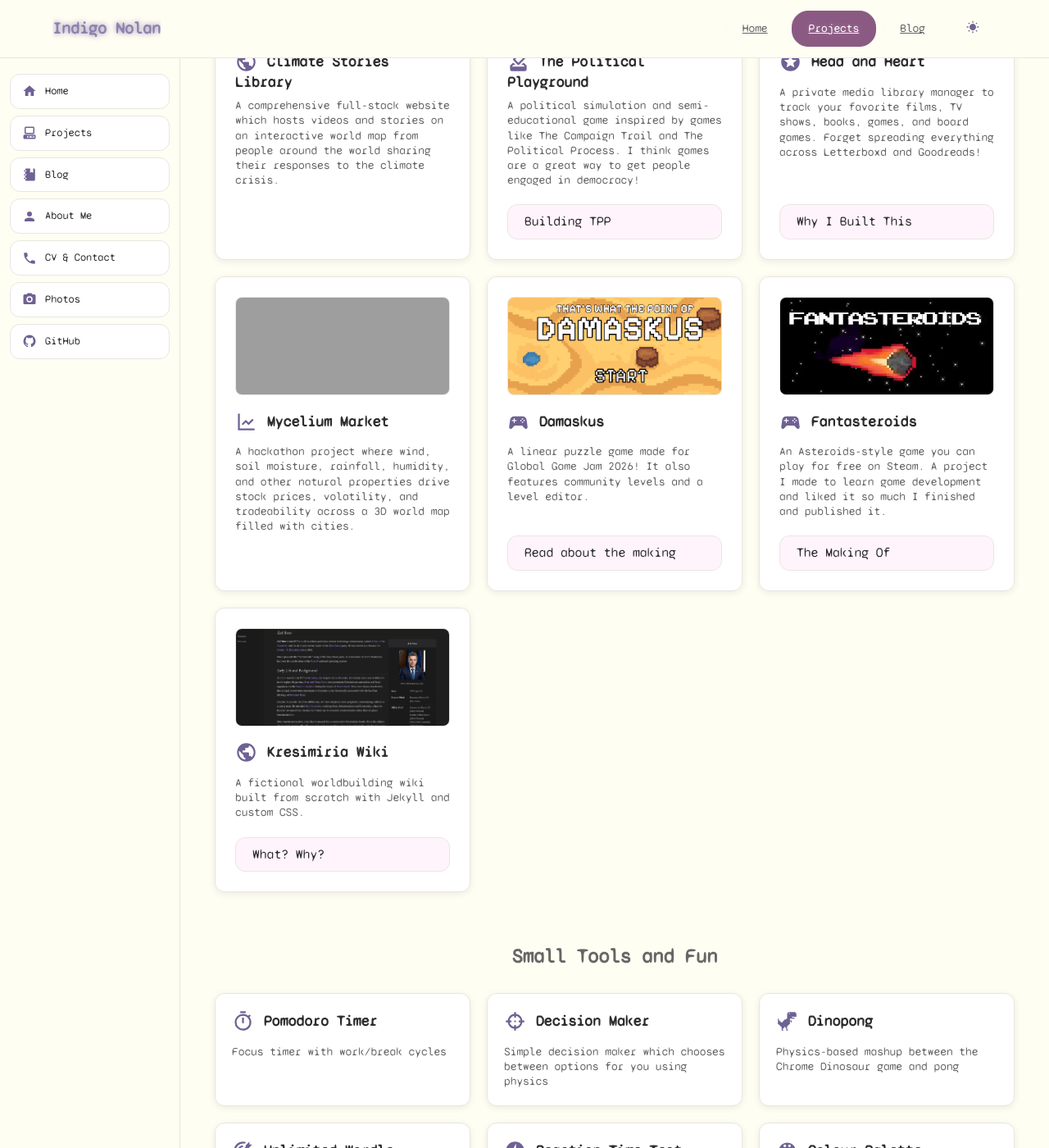
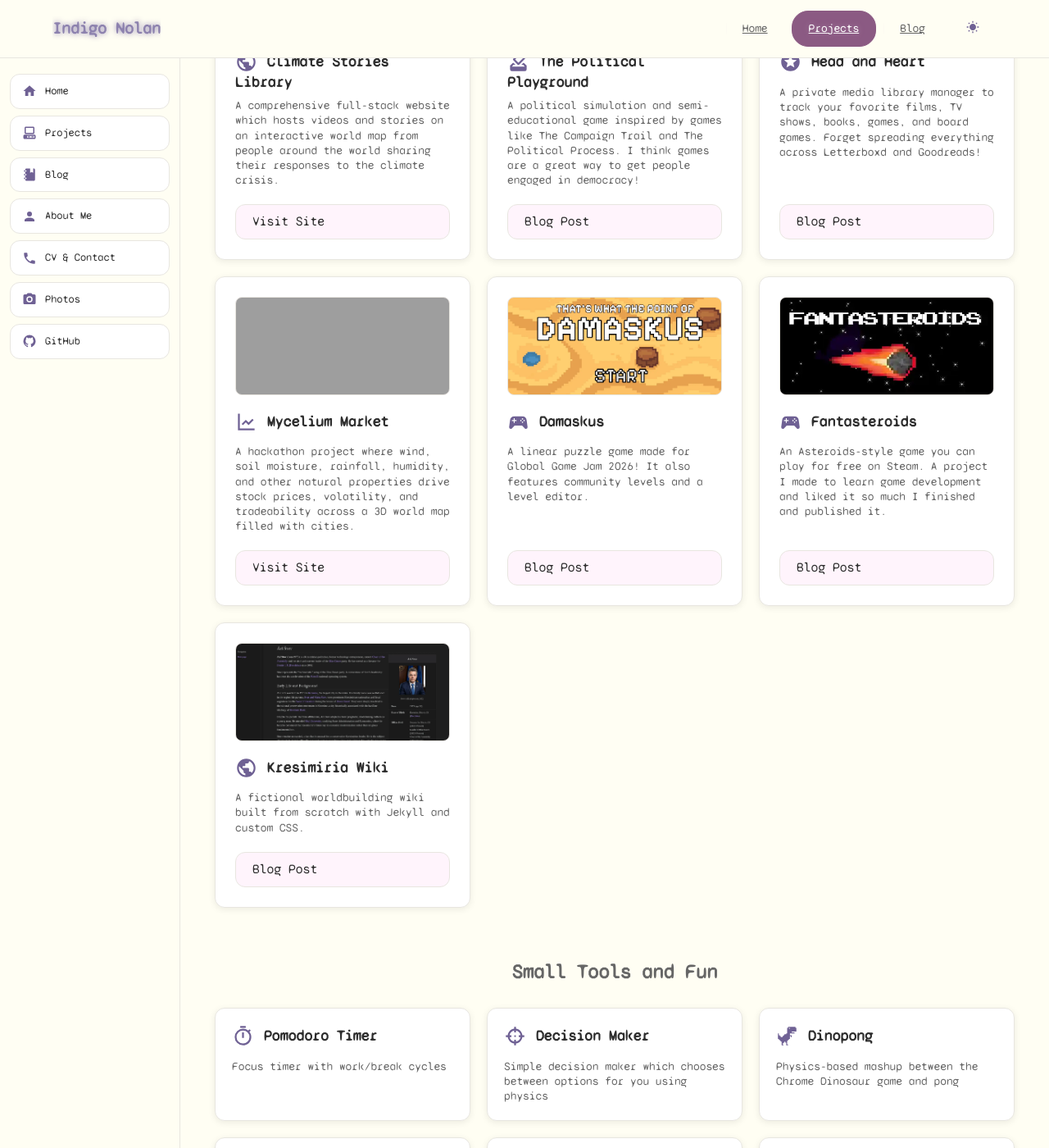
Before and after one commit to Lem0naise/website, a Jekyll site: the page portfolio/index.html, which Jekyll copies as it is, in a window 1280 px wide and 1400 px high, scrolled down 545 px. Shown: the whole window at 82% size. Built offline with Jekyll 4.4.1, drawn with Linux system fonts in a browser that asks for light colours; grey boxes are pictures that could not be loaded.

Commit message:
update buttons

```diff
--- a/portfolio/index.html
+++ b/portfolio/index.html
@@ -215,6 +215,7 @@
 								on an interactive world map from people around the world sharing their responses to the
 								climate crisis.</p>
 						</a>
+						<a class="project-blog-button" href="https://climatestorieslibrary.com">Visit Site</a>
 
 					</article>
 
@@ -236,7 +237,7 @@
 								like The Campaign Trail and The Political Process. I think games are a great way to get
 								people engaged in democracy!</p>
 						</a>
-						<a class="project-blog-button" href="/politicalplayground">Building TPP</a>
+						<a class="project-blog-button" href="/politicalplayground">Blog Post</a>
 
 					</article>
 
@@ -257,7 +258,7 @@
 								shows, books, games, and board games. Forget spreading everything across Letterboxd and
 								Goodreads!</p>
 						</a>
-						<a class="project-blog-button" href="/headandheart">Why I Built This</a>
+						<a class="project-blog-button" href="/headandheart">Blog Post</a>
 					</article>
 
 
@@ -277,7 +278,9 @@
 								and other natural properties drive stock prices, volatility, and tradeability across a
 								3D world map filled with cities.</p>
 						</a>
-						<!-- <a class="project-blog-button" href="/blog/myceliummarket">Writeup</a> -->
+						<!-- <a class="project-blog-button" href="/blog/myceliummarket">Blog Post</a> -->
+
+						<a class="project-blog-button" href="https://mycelium.indigo.spot">Visit Site</a>
 					</article>
 
 
@@ -295,7 +298,7 @@
 							<p itemprop="description">A linear puzzle game made for Global Game Jam 2026! It also
 								features community levels and a level editor.</p>
 						</a>
-						<a class="project-blog-button" href="/damaskus">Read about the making</a>
+						<a class="project-blog-button" href="/damaskus">Blog Post</a>
 
 					</article>
 
@@ -321,7 +324,7 @@
 							<p itemprop="description"> An Asteroids-style game you can play for free on Steam. A project
 								I made to learn game development and liked it so much I finished and published it.</p>
 						</a>
-						<a class="project-blog-button" href="/fantasteroids">The Making Of</a>
+						<a class="project-blog-button" href="/fantasteroids">Blog Post</a>
 
 					</article>
 
@@ -343,7 +346,7 @@
 							<p itemprop="description">A fictional worldbuilding wiki built from scratch with Jekyll and
 								custom CSS.</p>
 						</a>
-						<a class="project-blog-button" href="/kresimiria">What? Why?</a>
+						<a class="project-blog-button" href="/kresimiria">Blog Post</a>
 
 					</article>
 
```
